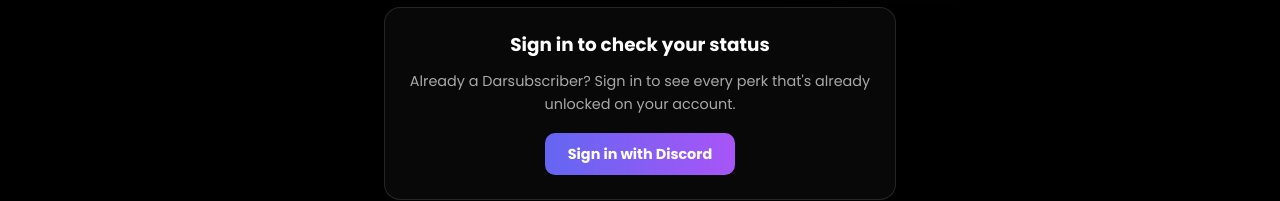
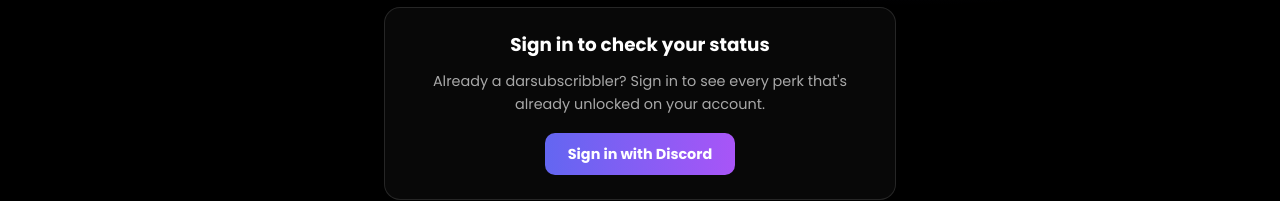
Before and after one commit to AbsoluteRust/darciesplash, a Next.js app: page /darsubscribbler in a window 1280 px wide. Shown: the part 327-528 px from the top of the page. Built offline with nearby package versions, Linux system fonts and the light colour scheme; no server answers; the database is empty.

Commit message:
subscriber / subscribbler text fixing

```diff
--- a/app/darsubscribbler/DarsubscriberStatus.tsx
+++ b/app/darsubscribbler/DarsubscriberStatus.tsx
@@ -1,9 +1,9 @@
-// app/darsubscribbler/DarsubscriberStatus.tsx
+// app/darsubscribbler/darsubscribblerStatus.tsx
 'use client';
 
 import { signIn } from 'next-auth/react';
 
-export default function DarsubscriberStatus({
+export default function darsubscribblerStatus({
   signedIn,
   isDarsubscriber,
   kofiUrl,
@@ -17,7 +17,7 @@ export default function DarsubscriberStatus({
       <div className="ds-status ds-status--signin">
         <p className="ds-status__title">Sign in to check your status</p>
         <p className="ds-status__body">
-          Already a Darsubscriber? Sign in to see every perk that&apos;s
+          Already a darsubscribbler? Sign in to see every perk that&apos;s
           already unlocked on your account.
         </p>
         <button
```
